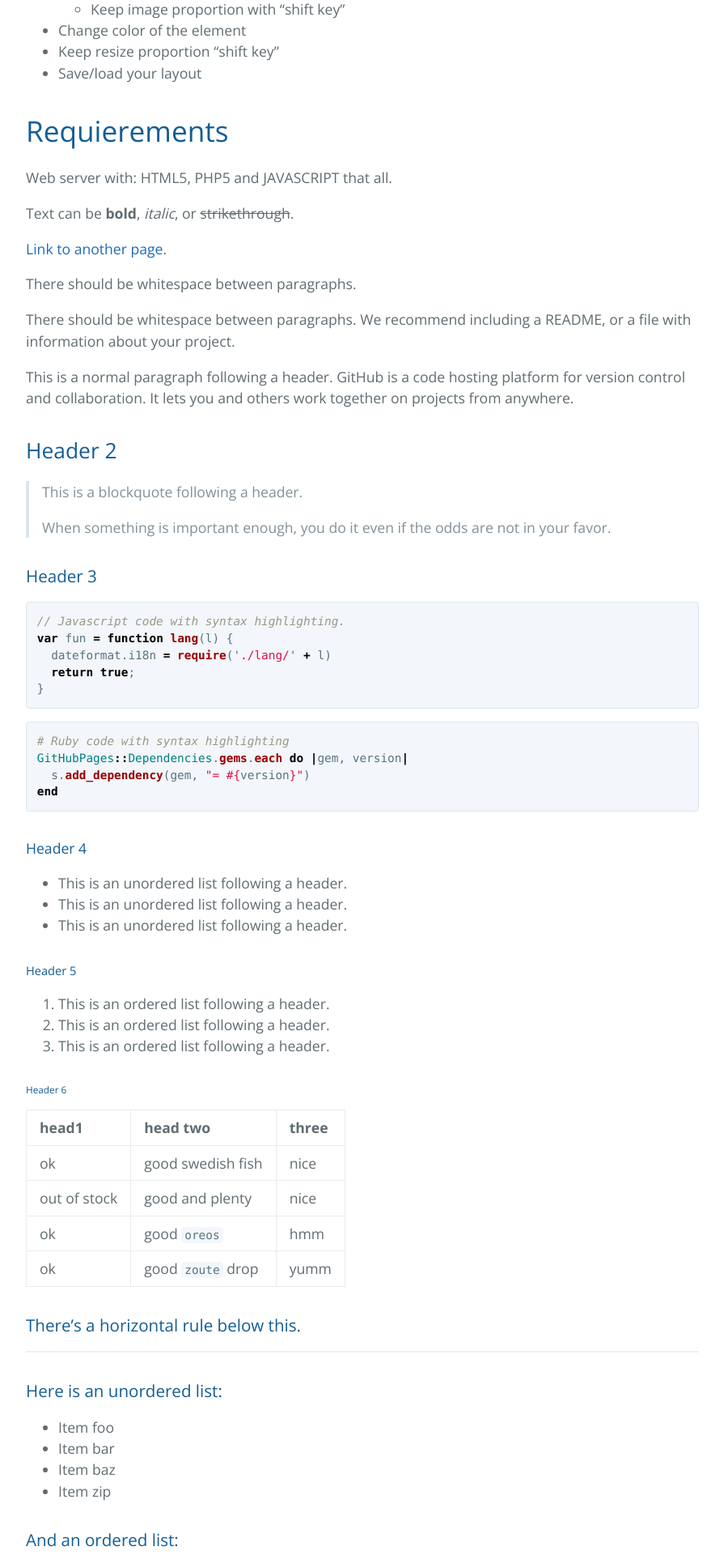
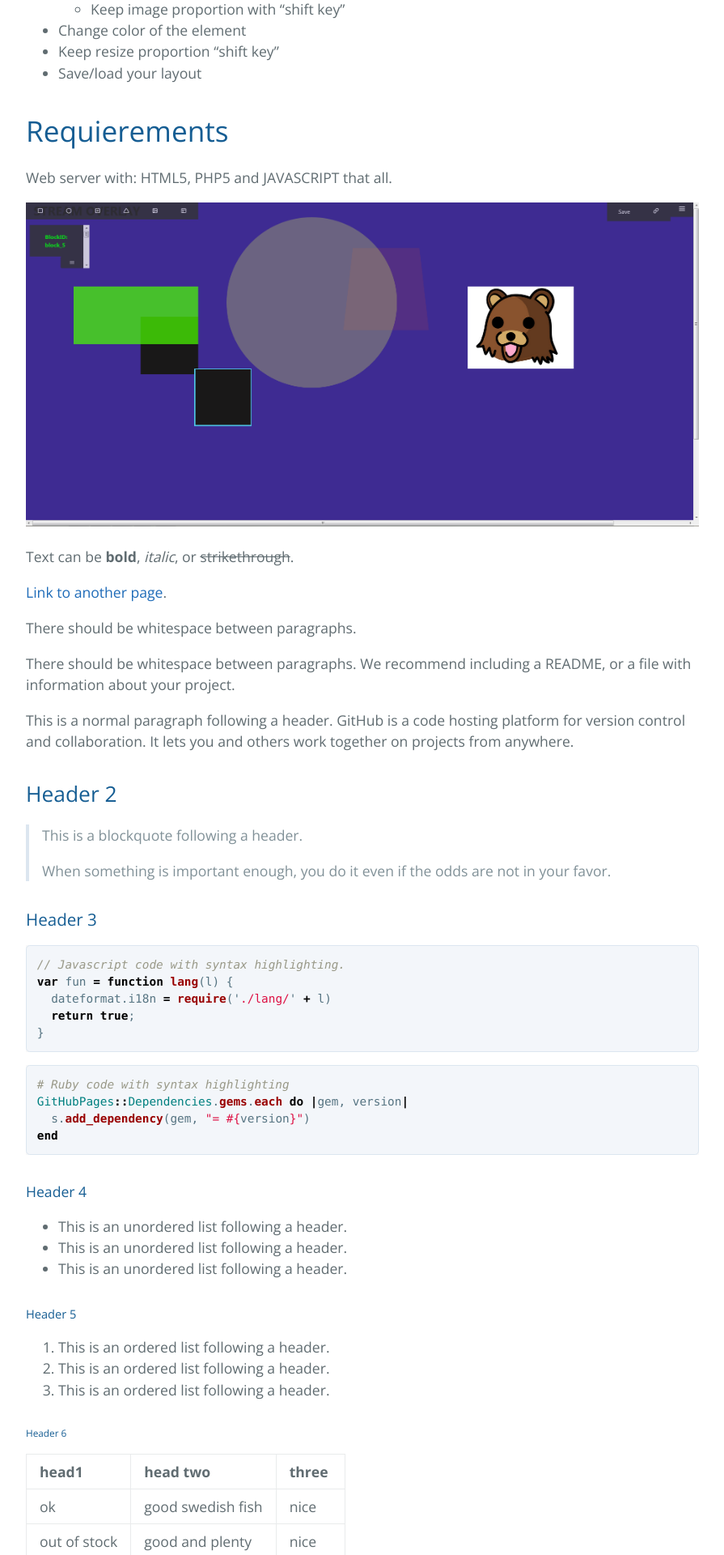
Before and after one commit to zenny/stream-overlay, a Jekyll site: the page built from index.md, in a window 1280 px wide. Shown: the part 462-2382 px from the top of the page at 81% size, without its empty margins (192-1087 px from the left). Built offline with Jekyll 4.4.1, drawn with Linux system fonts in a browser that asks for light colours; the repository's description, which GitHub fills in, is left out; our own code applies the rules of GitHub Pages for plain Markdown files.

Commit message:
Update index.md

```diff
--- a/index.md
+++ b/index.md
@@ -17,6 +17,7 @@ Web server with: HTML5, PHP5 and JAVASCRIPT that all.
 
 
 
+![](./assets/images/overlay1.PNG)
 
 
 
```
